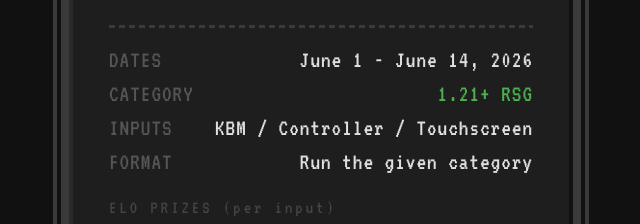
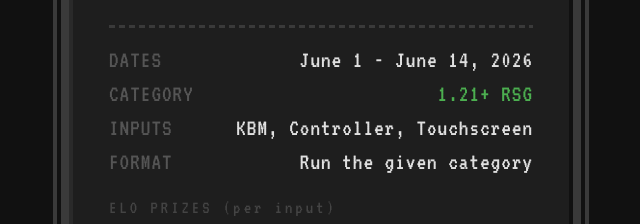
Before and after one commit to ma-ehy/beat-the-record, a plain HTML site: page manifesto.html in a window 1280 px wide. Shown: the part 320-544 px from the top of the page, without its empty margins (319-959 px from the left). Drawn offline with Linux system fonts and the light colour scheme.

Commit message:
Update manifesto.html

```diff
--- a/manifesto.html
+++ b/manifesto.html
@@ -142,7 +142,7 @@
     </div>
     <div class="row">
       <span class="label">INPUTS</span>
-      <span class="value">KBM / Controller / Touchscreen</span>
+      <span class="value">KBM, Controller, Touchscreen</span>
     </div>
     <div class="row">
       <span class="label">FORMAT</span>
```
